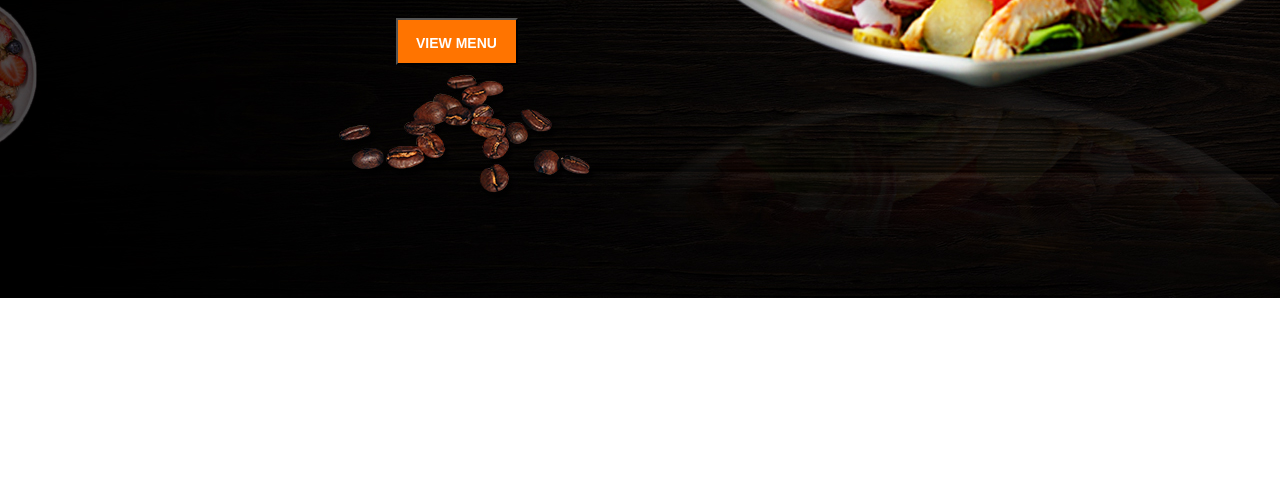
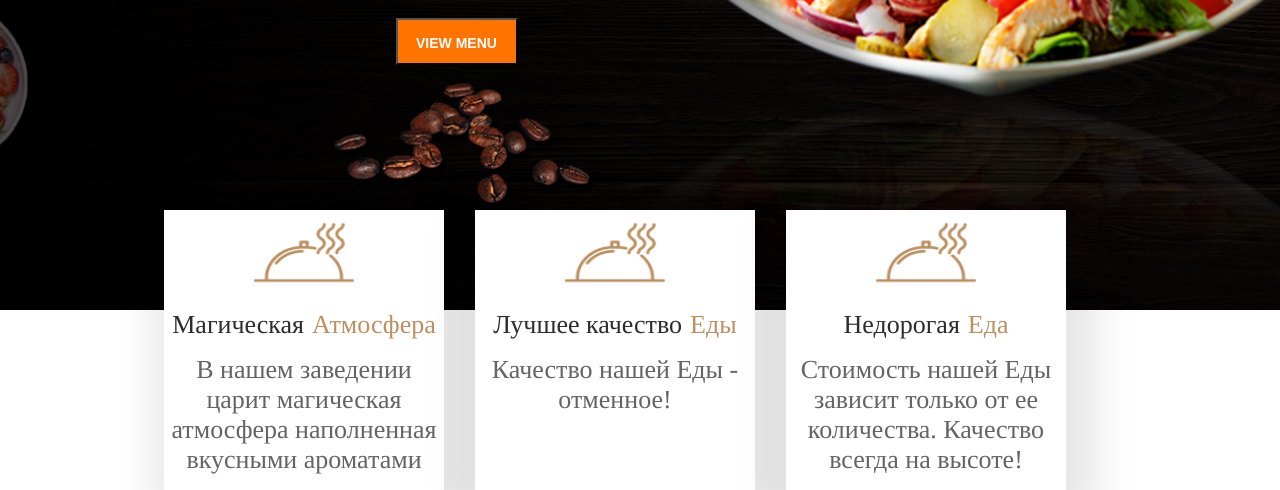
Before and after one commit to Guricks/sep-2021-html-module, a plain HTML site: page restaurant_template/index.html in a window 1280 px wide. Shown: the part 502-992 px from the top of the page. Before the commit the page ends 800 px from the top, so only its background shows below. Drawn offline with Linux system fonts and the light colour scheme.

Commit message:
Home Work ( project,position) and media

```diff
--- a/restaurant_template/css/media.css
+++ b/restaurant_template/css/media.css
@@ -58,4 +58,8 @@
     .header__text p::after {
         display: none;
     }
+    .wrap__trip__menu {
+        flex-direction: column;
+        row-gap: 14px;
+    }
 }
--- a/restaurant_template/css/style.css
+++ b/restaurant_template/css/style.css
@@ -59,7 +59,6 @@ table {
 
 }
 .header {
-  height: 100vh;
   background: url("../image/bg.png") no-repeat center/cover;
 }
 .header__top {
@@ -137,6 +136,10 @@ table {
   padding: 14px 19px 14px 18px;
   background-color: #FF7400;
 }
+.header__main {
+  padding-bottom: 245px;
+}
+
 .header__text {
   font-style: normal;
   font-weight: normal;
@@ -196,3 +199,52 @@ table {
 .another__text {
   display: none;
 }
+.triple__boxes {
+  justify-content: center;
+  position: relative;
+}
+.wrap__trip__menu {
+  display: flex;
+  justify-content: space-evenly;
+  column-gap: 31px;
+  padding: 0 10%;
+  position: absolute;
+  top: -100px;
+
+}
+
+.tripple__menu {
+  width: 280px;
+  height: 280px;
+  background-color: #FFFFFF;
+  display: flex;
+  flex-direction: column;
+  align-items: center;
+  row-gap: 15px;
+  box-shadow: 10px 10px 40px 20px rgba(0, 0, 0, 0.1);
+}
+.tripple__menu img {
+  width: 100px;
+  height: 85px;
+}
+.tripple__menu h3 {
+  font-weight: normal;
+  font-size: 26px;
+  line-height: 30px;
+  color: #2C2C2C;
+
+}
+.tripple__menu p {
+  font-weight: normal;
+  font-size: 26px;
+  line-height: 30px;
+  text-align: center;
+  color: #656363;
+}
+.tripple__menu .text__color {
+  color: #BC9060;
+}
+.text__flex {
+  display: flex;
+  column-gap: 8px;
+}
--- a/restaurant_template/index.html
+++ b/restaurant_template/index.html
@@ -56,6 +56,37 @@
     </div>
   </div>
 </div>
+<div class="triple__boxes wrapper">
+  <div class="wrap__trip__menu wrapper">
+    <div class="tripple__menu">
+      <img src="image/Mask%20Group.png" alt="Картинка">
+      <div class="text__flex">
+        <h3>Магическая <h3 class="text__color">Атмосфера</h3></h3>
+      </div>
+      <p>В нашем заведении царит магическая атмосфера
+        наполненная вкусными ароматами</p>
+    </div>
+    <div class="tripple__menu">
+      <img src="image/Mask%20Group.png" alt="Картинка">
+      <div class="text__flex">
+        <h3>Лучшее качество<h3 class="text__color">Еды</h3></h3>
+      </div>
+      <p>Качество нашей
+        Еды - отменное!
+      </p>
+    </div>
+    <div class="tripple__menu">
+      <img src="image/Mask%20Group.png" alt="Картинка">
+      <div class="text__flex">
+        <h3>Недорогая <h3 class="text__color">Еда</h3></h3>
+      </div>
+      <p>Стоимость нашей Еды
+        зависит только от ее
+        количества. Качество
+        всегда на высоте!</p>
+    </div>
+  </div>
+</div>
 
 </body>
 </html>
```
Also changed, not shown: restaurant_template/image/Mask Group.png (added).
